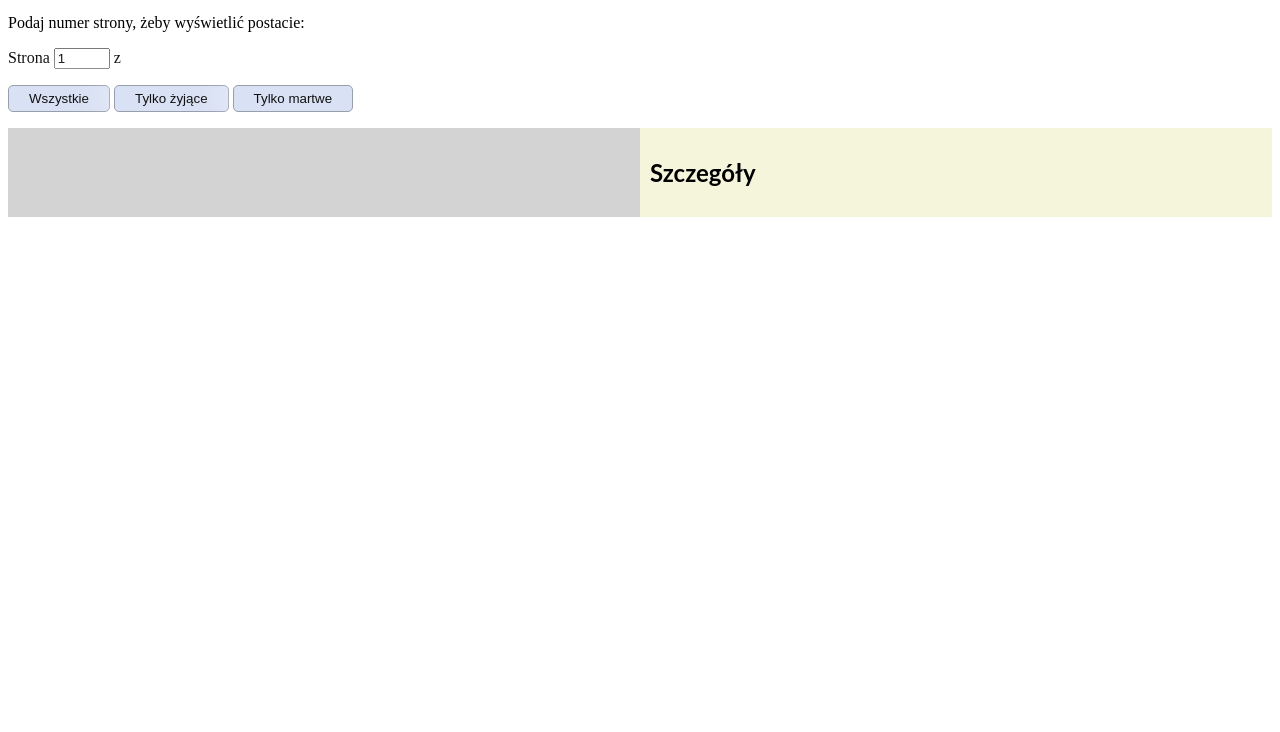
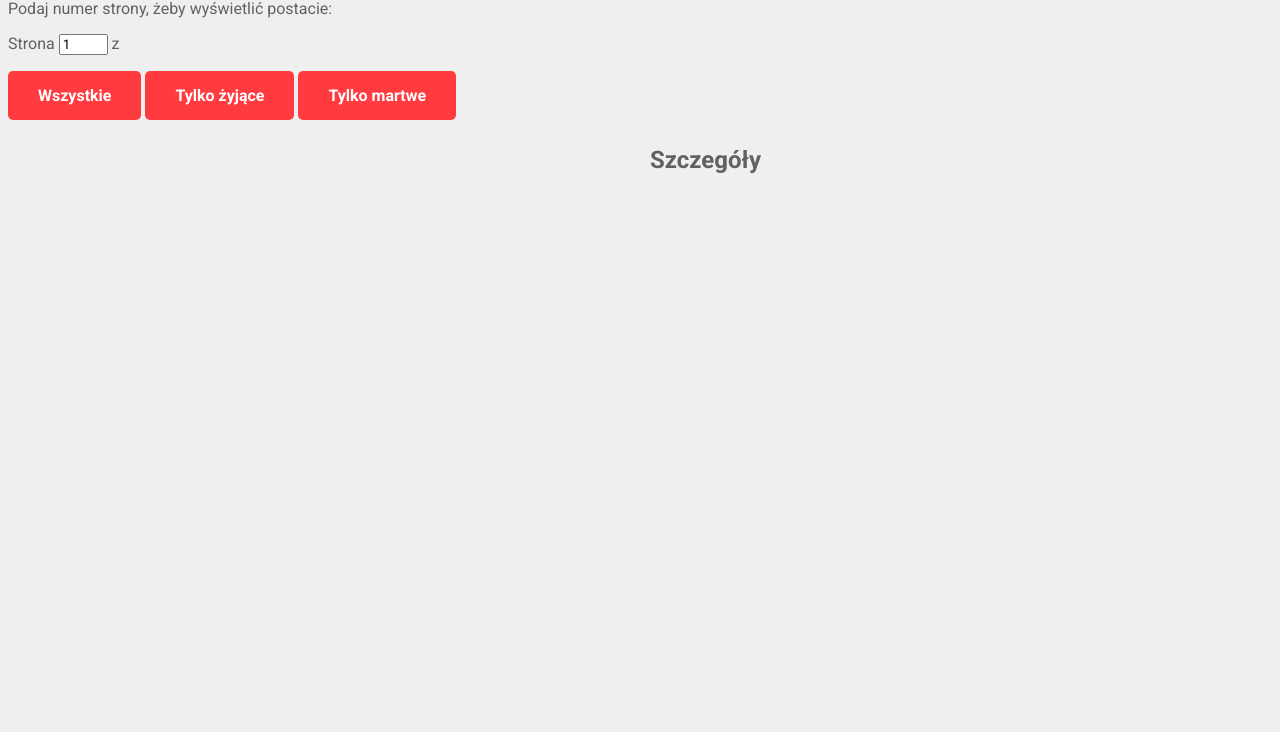
Before and after one commit to RafalZakrzewski84/Envelo, a website with bundled scripts: page index.html in a window 1280 px wide. Shown: the part 68-800 px from the top of the page. Built offline with nearby package versions, Linux system fonts and the light colour scheme; no server answers.

Commit message:
adding some styles

```diff
--- a/index.html
+++ b/index.html
@@ -9,7 +9,7 @@
 </head>
 <body>
     <div id="app">
-      <div id="header">
+      <div id="header" class="header">
         <h1>Postacie</h1>
         <p>Podaj numer strony, żeby wyświetlić postacie:</p>
         <p class="search">
--- a/style.css
+++ b/style.css
@@ -1,31 +1,23 @@
 /** @format */
+@import url('https://fonts.googleapis.com/css2?family=Roboto:wght@100;300;400;700&display=swap');
+
+* {
+	font-family: 'Roboto', sans-serif;
+}
+
+body {
+	background-color: #efefef;
+	color: #616161;
+}
 
 h1,
-h2 {
-	font-family: Lato;
+h2,
+p {
+	margin-top: 0;
 }
 
-button {
-	display: inline-block;
-	text-align: center;
-	vertical-align: middle;
-	padding: 5px 20px;
-	border: 1px solid #989eab;
-	border-radius: 5px;
-	background: #d9e1f4;
-	box-shadow: #ffffff 0px 0px 40px 0px;
-	color: #111111;
-	text-decoration: none;
-	font-weight: 400;
-}
-button:hover {
-	border: 1px solid #d9e1f4;
-	background: #ffffff;
-	color: #111111;
-	text-decoration: none;
-}
-button:active {
-	transform: scale(0.98);
+.header {
+	background-color: #efefef;
 }
 
 .main {
@@ -34,7 +26,7 @@ button:active {
 }
 
 .main-characters-list {
-	background-color: lightgray;
+	background-color: #efefef;
 	padding: 10px;
 }
 
@@ -43,12 +35,13 @@ button:active {
 }
 
 .main-characters-details {
-	background-color: beige;
+	background-color: #efefef;
 	padding: 10px;
 }
 
 .main-characters-details-container {
 	margin-right: 5px;
+	padding: 5px;
 }
 
 .main-characters-details-container img {
@@ -56,8 +49,27 @@ button:active {
 	cursor: pointer;
 }
 
+button {
+	display: inline-block;
+	text-align: center;
+	padding: 15px 30px;
+	border: none;
+	border-radius: 5px;
+	background: #ff3b3f;
+	color: white;
+	font-size: 16px;
+	font-weight: 700;
+}
+button:hover {
+	background: #c62d30;
+}
+button:active {
+	transform: scale(0.98);
+}
+
 dialog {
-	border: none;
+	border: 1px solid #616161;
+	background-color: #efefef;
 }
 
 dialog button {
```
